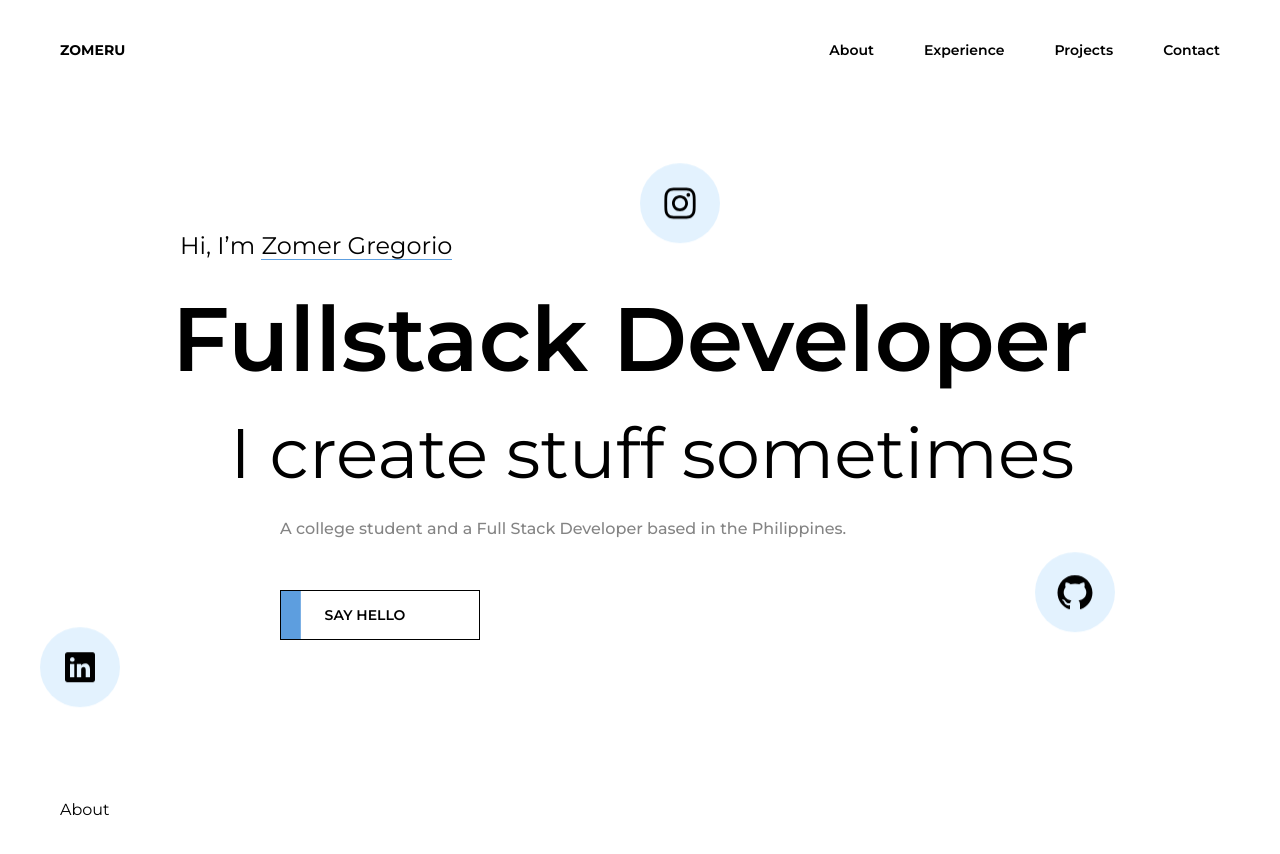
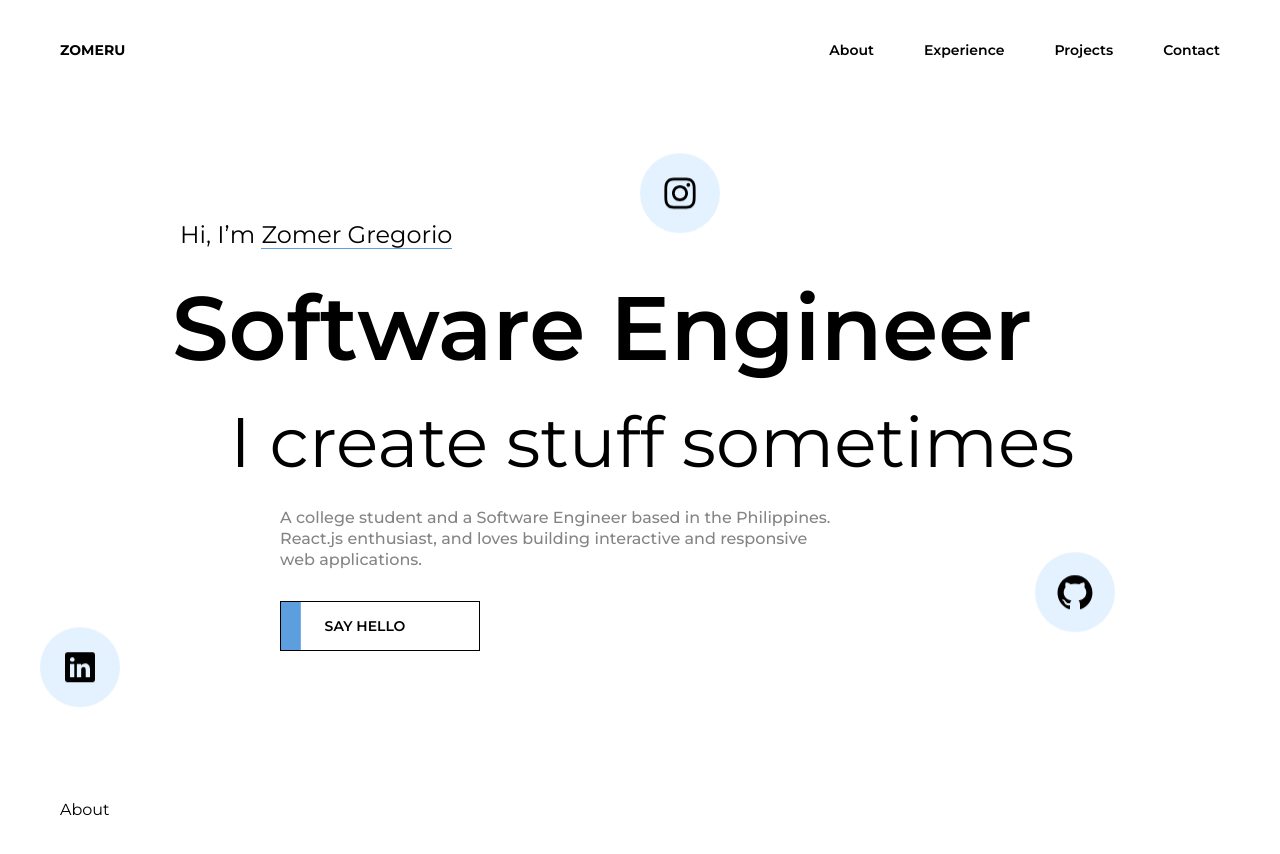
Before and after one commit to zomeru/portfolio, a Next.js app: page / in a window 1280 px wide. Shown: the top 854 px of the page. Built offline with nearby package versions, Linux system fonts and the light colour scheme.

Commit message:
Some refactoring and changes to content

```diff
--- a/src/components/sections/hero.tsx
+++ b/src/components/sections/hero.tsx
@@ -45,6 +45,7 @@ const StyledHeroContent = styled.div`
 
       :hover {
         background-size: 4px 35px;
+        color: var(--color-white);
       }
     }
   }
@@ -64,6 +65,7 @@ const StyledHeroContent = styled.div`
   }
 
   .four {
+    max-width: 60%;
     font-weight: var(--font-medium);
     margin-left: var(--mg-xxl);
     color: var(--color-gray-mid);
@@ -71,7 +73,7 @@ const StyledHeroContent = styled.div`
 
   .hero-button {
     margin-left: var(--mg-xxl);
-    margin-top: var(--mg-xl);
+    margin-top: var(--mg-lg);
   }
 
   .icon-container {
@@ -134,7 +136,7 @@ const StyledHeroContent = styled.div`
 
   .instagram-loc {
     right: 380px;
-    top: -40px;
+    top: -50px;
   }
 
   @keyframes floating {
@@ -156,11 +158,13 @@ const Hero = () => {
       Hi, I&rsquo;m <span>Zomer Gregorio</span>
     </h1>
   );
-  const two = <h2> Fullstack Developer</h2>;
+  const two = <h2>Software Engineer</h2>;
   const three = <h3>I create stuff sometimes</h3>;
   const four = (
     <p className='four'>
-      A college student and a Full Stack Developer based in the Philippines.
+      A college student and a Software Engineer based in the Philippines.
+      React.js enthusiast, and loves building interactive and responsive web
+      applications.
     </p>
   );
 
```
